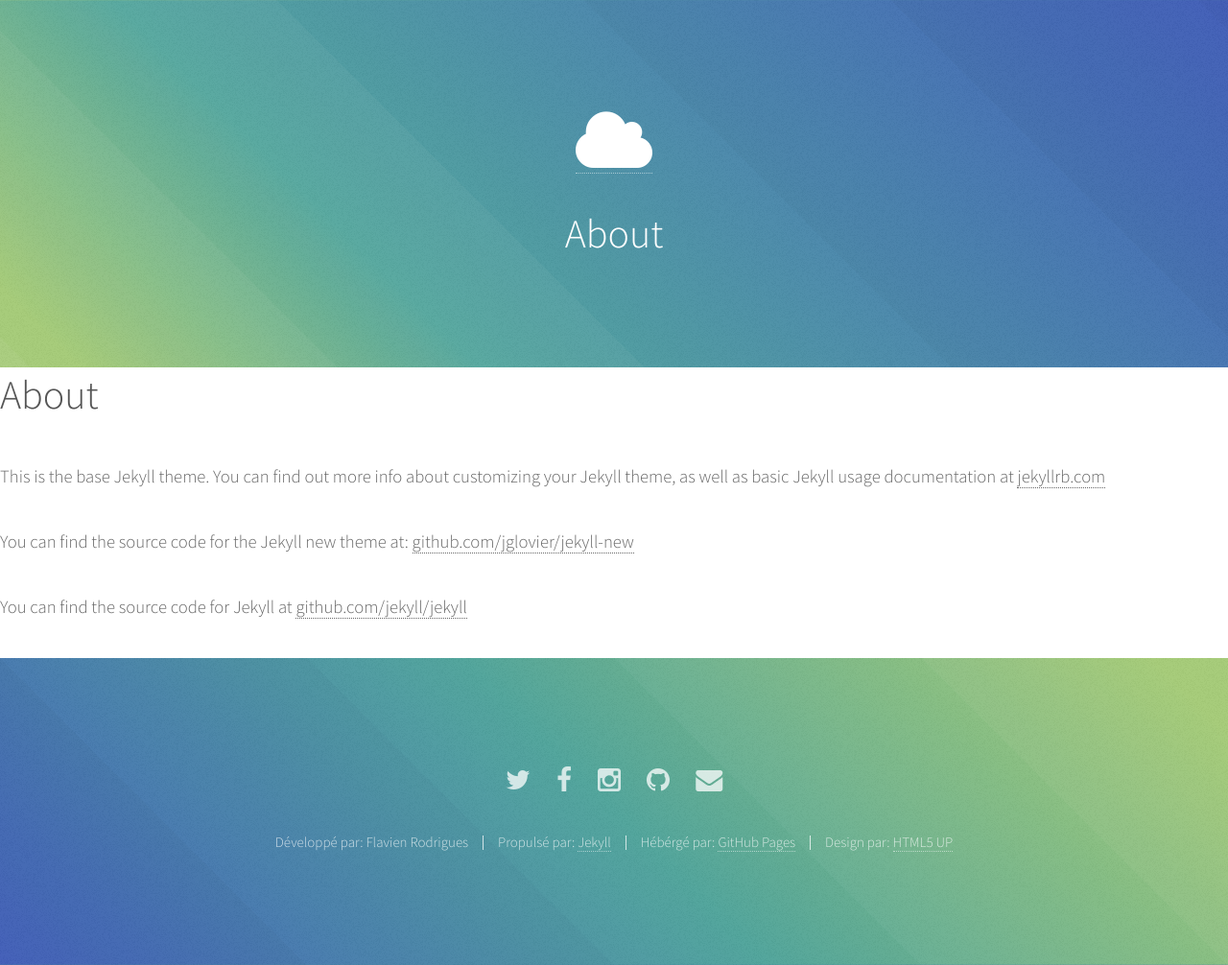
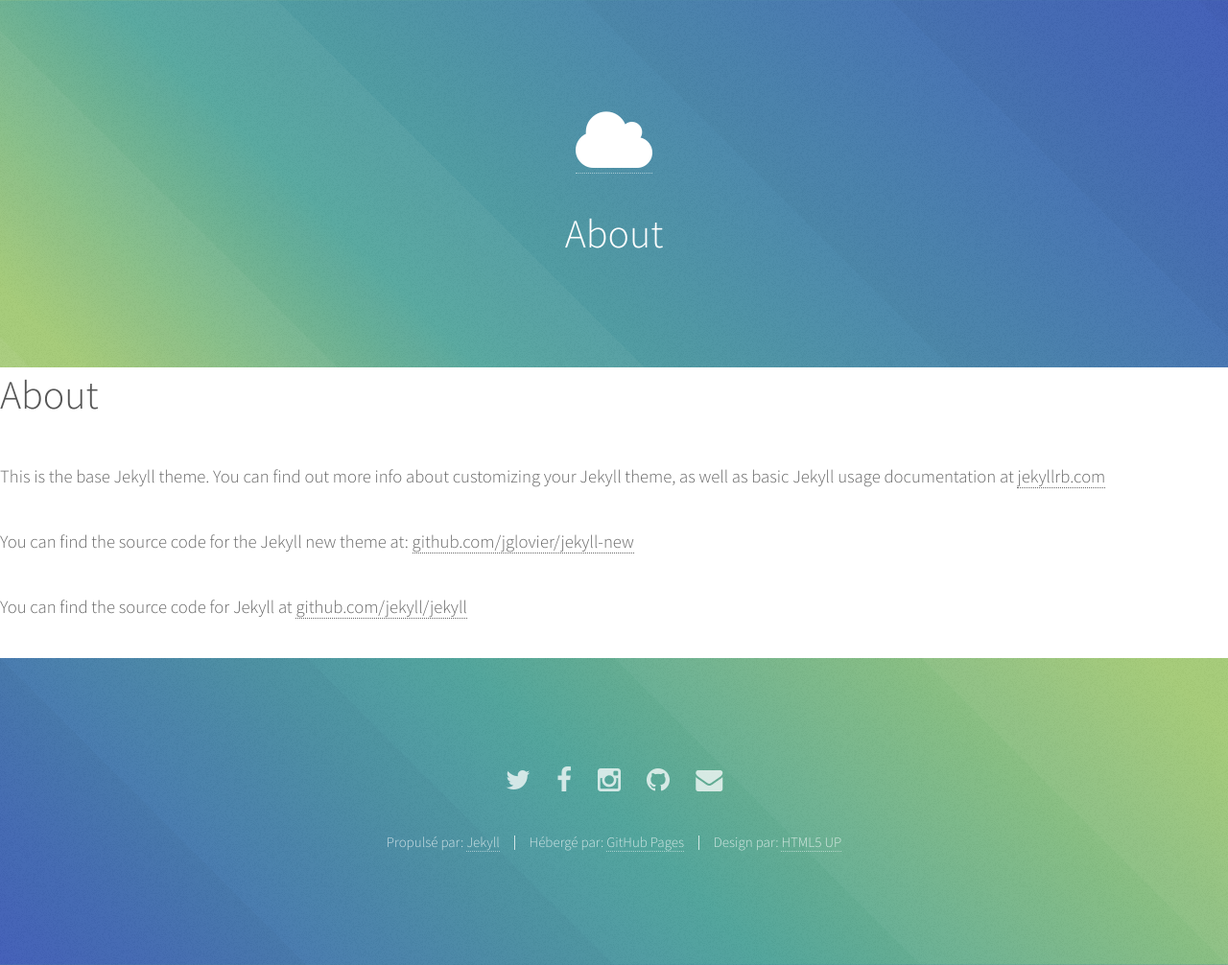
Before and after one commit to rflavien/rflavien.github.io, a Jekyll site: the page built from about.md, in a window 1280 px wide. Shown: the whole page at 96% size. Built offline with Jekyll 4.4.1, drawn with Linux system fonts in a browser that asks for light colours.

Commit message:
update footer

```diff
--- a/_includes/footer.html
+++ b/_includes/footer.html
@@ -8,6 +8,6 @@
         <li><a href="#" class="icon alt fa-envelope"><span class="label">Email</span></a></li>
     </ul>
     <ul class="copyright">
-        <li>Développé par: Flavien Rodrigues</li><li>Propulsé par: <a href="http://jekyllrb.com/">Jekyll</a></li><li>Hébérgé par: <a href="https://pages.github.com/">GitHub Pages</a></li><li>Design par: <a href="http://html5up.net">HTML5 UP</a></li>
+        <li>Propulsé par: <a href="http://jekyllrb.com/">Jekyll</a></li><li>Hébergé par: <a href="https://pages.github.com/">GitHub Pages</a></li><li>Design par: <a href="http://html5up.net">HTML5 UP</a></li>
     </ul>
 </section>
```
